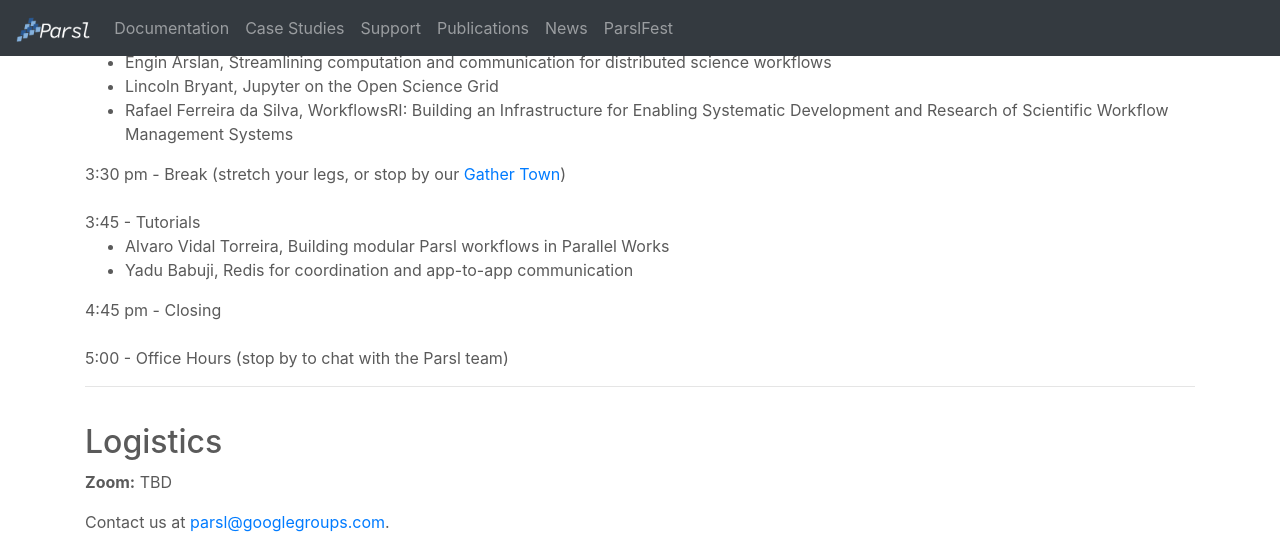
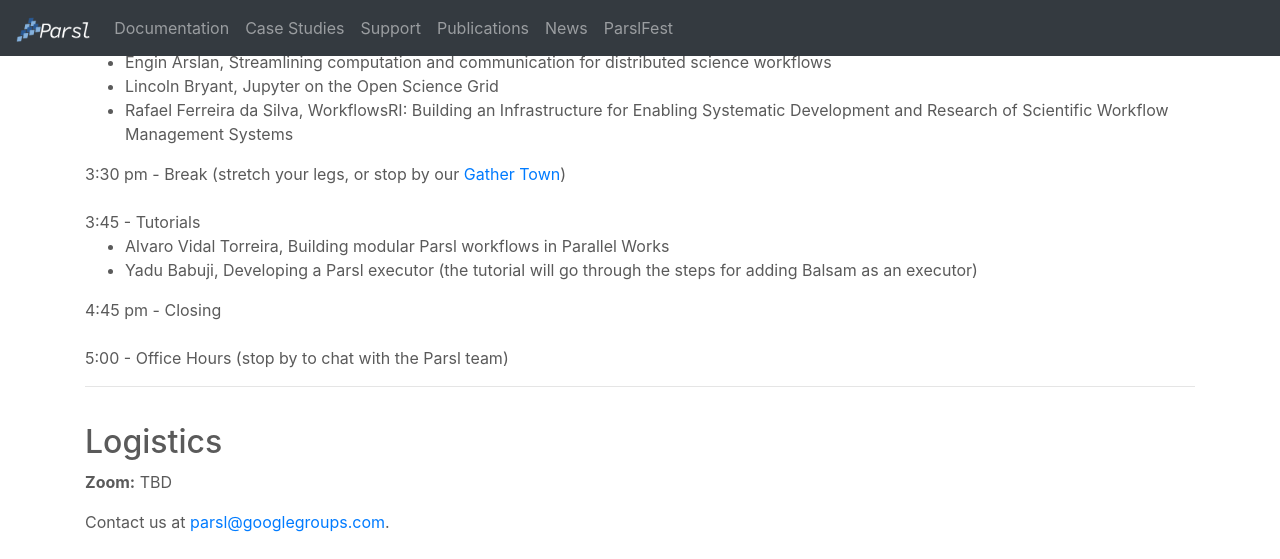
Before and after one commit to Parsl/parsl.github.io, a Jekyll site: the page built from parslfest2020.html, in a window 1280 px wide and 900 px high, scrolled down 1639 px, cut to the strip 0-559 px from the top of the window. Built offline with Jekyll 4.4.1, drawn with Linux system fonts in a browser that asks for light colours.

Commit message:
Update parslfest2020.html

```diff
--- a/parslfest2020.html
+++ b/parslfest2020.html
@@ -102,7 +102,7 @@
       3:45 - Tutorials
 	<ul>
         <li>Alvaro Vidal Torreira, Building modular Parsl workflows in Parallel Works</li>
-	<li>Yadu Babuji, Redis for coordination and app-to-app communication</li>
+	<li>Yadu Babuji, Developing a Parsl executor (the tutorial will go through the steps for adding Balsam as an executor)</li>
  	</ul>
 
       4:45 pm - Closing <br /><br />
```
